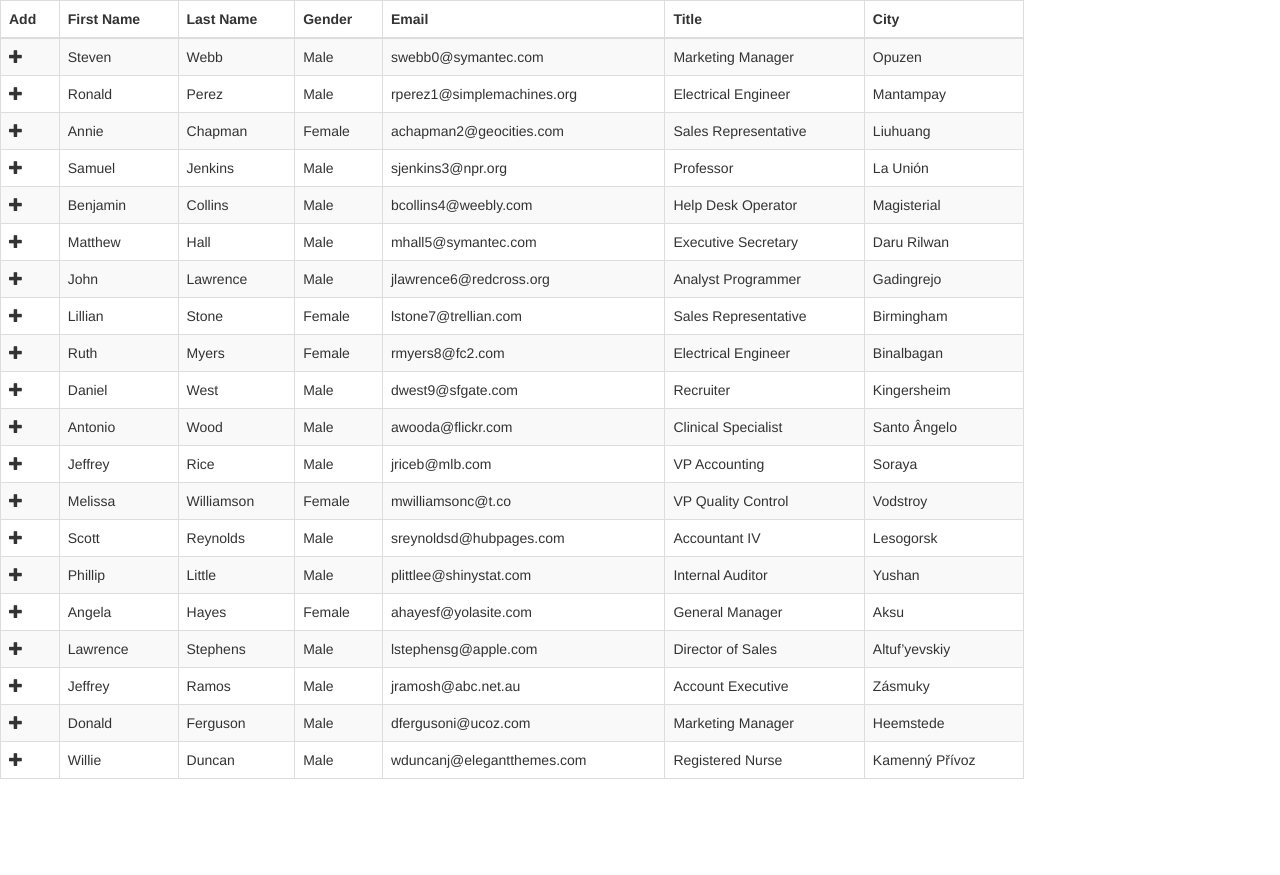
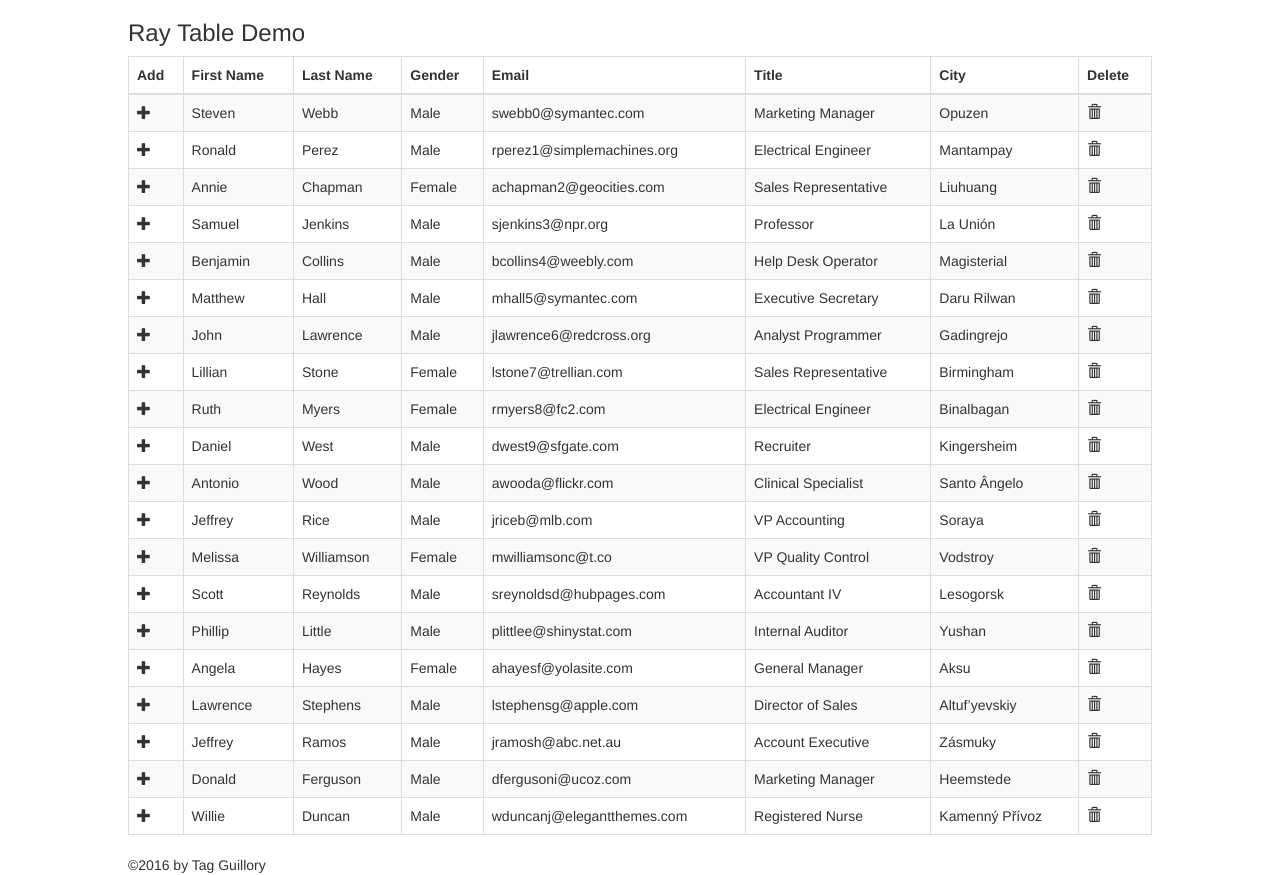
Before and after one commit to GrumpyCockatiel/raytools, a plain HTML site: page index.html in a window 1280 px wide. Before the commit the page ends 800 px from the top, so only its background shows below. Drawn offline with nearby package versions, Linux system fonts and the light colour scheme.

Commit message:
Update
Added having data attached to each icon.

```diff
--- a/index.html
+++ b/index.html
@@ -15,29 +15,33 @@
 
             jQuery("#dataTable").raytable({
                 datasource: { data: myData, keyfield: 'id' }, columns: [
-                    { title: "Add", icons: [{ glyph: "glyphicon-plus", handler: "debug" }], },
+                    { title: "Add", icons: [{ glyph: "glyphicon-plus", handler: "someAction", data:"id" }], },
                     { field: "firstName", title: "First Name" },
                     { field: "lastName", title: "Last Name" },
                     { field: "gender", title: "Gender" },
                     { field: "email", title: "Email" },
                     { field: "title", title: "Title" },
-                    { field: "city", title: "City" }
+                    { field: "city", title: "City" },
+                    { title: "Delete", icons: [{ glyph: "glyphicon-trash", handler: "someAction", data: "id" }], }
                 ]
             });
 
             jQuery(".glyphicon").css('cursor', 'pointer');
         });
 
-        function debug(sender)
+        function someAction(sender)
         {
-            var id = jQuery(sender).closest('tr').attr('data-ray-key');
+            // jquery to get the record ID back out
+            //var id = jQuery(sender).closest('tr').attr('data-ray-key');
+            var id = jQuery(sender).attr('data');
             alert(id);
         }
 
     </script>
 </head>
 <body>
-    <div style="width:80%">
+    <div style="margin:auto; width:80%">
+        <h3>Ray Table Demo</h3>
         <table id="dataTable" class="table table-striped table-bordered" cellspacing="0" width="80%">
             <!--<thead>
                 <tr>
@@ -50,8 +54,8 @@
                 </tr>
             </thead>-->
         </table>
+        <div>&copy;2016 by Tag Guillory</div>
     </div>
-
 </body>
 
 </html>
--- a/raydreams.js
+++ b/raydreams.js
@@ -61,13 +61,12 @@
 				{
 					jQuery.each(headers[j].icons, function (idx, ic) {
 						cell += "<span class='glyphicon " + ic.glyph + "' aria-hidden='true'";
-						cell += " onclick='" + ic.handler + "(this)'";
+						if ( ic.handler != null )
+							cell += " onclick='" + ic.handler + "(this)'";
+						if (ic.data != null)
+							cell += " data='" + data[i][ic.data] + "'";
 						cell += ">";
 					});
-
-					//for (var j = 0; j < headers.length; ++j) {
-
-					//}
 				}
 
 				if (fieldName != null) {
```
